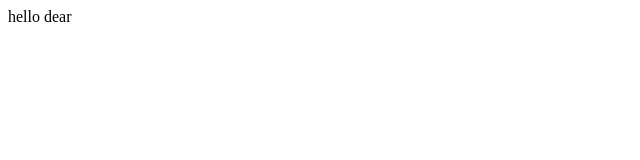
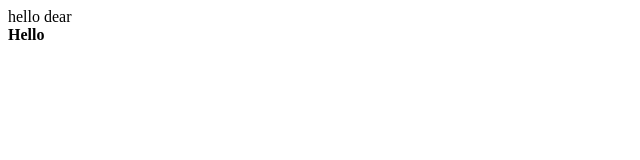
Before and after one commit to Nehabhardwaj16/Demo-Repo, a plain HTML site: page index.html in a window 1280 px wide. Shown: the full height of the page, 0-640 px from the left. Drawn offline with Linux system fonts and the light colour scheme.

Commit message:
update index.html
added Hello under B tag

```diff
--- a/index.html
+++ b/index.html
@@ -1,3 +1,4 @@
 <div>
     hello dear
     </div>
+    <B>Hello</B>
```
